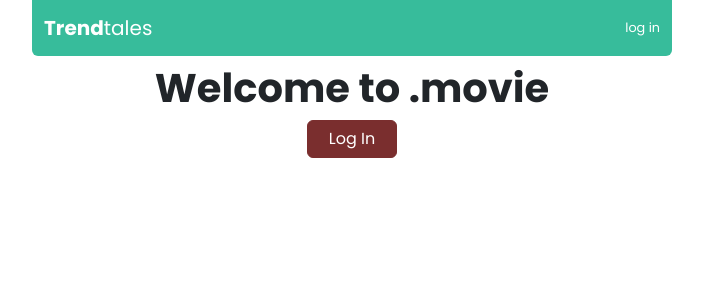
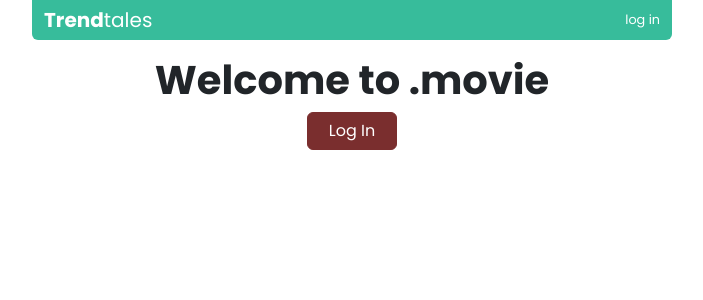
Before and after one commit to reybalolot/trend-tales, a React (Vite) app in the folder client/: page / in a window 1280 px wide. Shown: the top 300 px of the page, without its empty margins (288-991 px from the left). Built offline with nearby package versions, Linux system fonts and the light colour scheme.

Commit message:
client: fixed nav

```diff
--- a/client/src/App.css
+++ b/client/src/App.css
@@ -8,6 +8,8 @@
 
 .navbar {
     background-color: #37bc9b;
+    padding: 0;
+    margin: 0 25%;
 }
 
 .card-blog {
--- a/client/src/App.jsx
+++ b/client/src/App.jsx
@@ -1,5 +1,6 @@
 import { useEffect, useState } from 'react';
 import { BrowserRouter as Router, Routes, Route  } from "react-router-dom";
+import { Container } from 'react-bootstrap';
 import { jwtDecode } from 'jwt-decode';
 import UserContext from './context/UserContext.js';
 import NavigationBar from './components/NavigationBar.jsx';
@@ -48,8 +49,10 @@
     <>
       <UserContext.Provider value={{user, setUser, unsetUser}}>
         <Router>
+              <div className='pb-5' >
+                <NavigationBar/>
+              </div>
               <div className='main-container'>
-                <NavigationBar/>
                 <Routes>
                   <Route path="/" element={<Home/>}/>
                   <Route path="/login" element={<Login/>}/>
--- a/client/src/components/NavigationBar.jsx
+++ b/client/src/components/NavigationBar.jsx
@@ -17,9 +17,9 @@
 
     return (
         <>
-        <Navbar className="rounded-bottom">
+        <Navbar className="rounded-bottom fixed-top">
           <Container>
-            <Navbar.Brand href="#home" className='text-white'><span className='fw-bold'>Trend</span>tales</Navbar.Brand>
+            <Navbar.Brand as={Link} to={'/'} className='text-white'><span className='fw-bold'>Trend</span>tales</Navbar.Brand>
             <Navbar.Toggle />
             <Navbar.Collapse className="justify-content-end">
                 {user.id === null ? (
```
